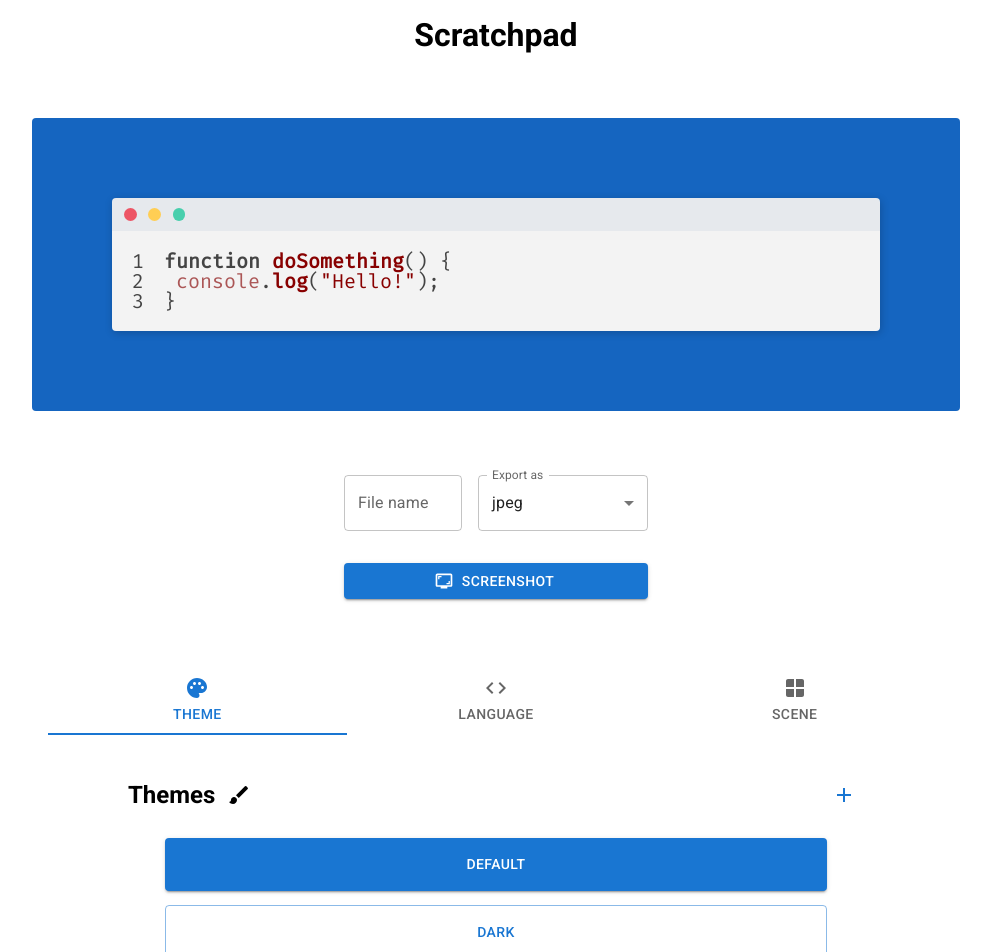
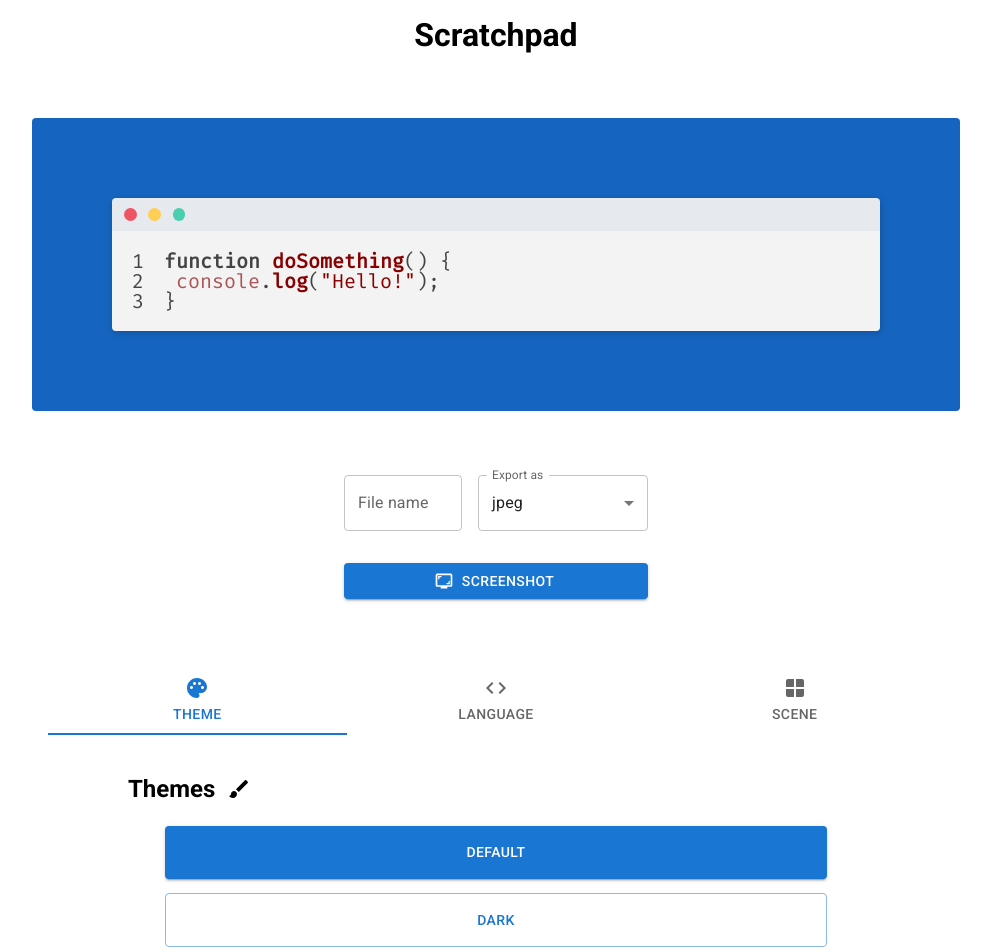
Before and after one commit to flyingsl0ths/scratchpad, a React (Create React App) app: page / in a window 1280 px wide. Shown: the top 952 px of the page, without its empty margins (144-1135 px from the left). Built offline with nearby package versions, Linux system fonts and the light colour scheme.

Commit message:
Remove button

```diff
--- a/src/components/tabs/Theme.js
+++ b/src/components/tabs/Theme.js
@@ -1,10 +1,8 @@
 import React from "react";
-import IconButton from "@mui/material/IconButton";
-import AddIcon from "@mui/icons-material/Add";
 import BrushIcon from "@mui/icons-material/Brush";
 import PropTypes from "prop-types";
 
-import { VBox, HBox } from "../Containers";
+import { VBox } from "../Containers";
 import EditorThemes from "../../EditorThemes";
 import CodeWindowChanges from "../../CodeWindowEvents";
 import Spacer from "../Spacer";
@@ -20,14 +18,9 @@ export default function ThemeTab(props) {
   const { CODE_WINDOW_CHANGES } = CodeWindowChanges;
   return (
     <VBox id="theme-tab" className="tab-item" centered={false}>
-      <HBox className="sp-b" centered={false}>
-        <LabeledIcon label="Themes">
-          <BrushIcon />
-        </LabeledIcon>
-        <IconButton color="primary" aria-label="Add theme">
-          <AddIcon />
-        </IconButton>
-      </HBox>
+      <LabeledIcon label="Themes">
+        <BrushIcon />
+      </LabeledIcon>
       <Spacer amount="0.5em" />
       <ButtonList
         orientation="v"
```
